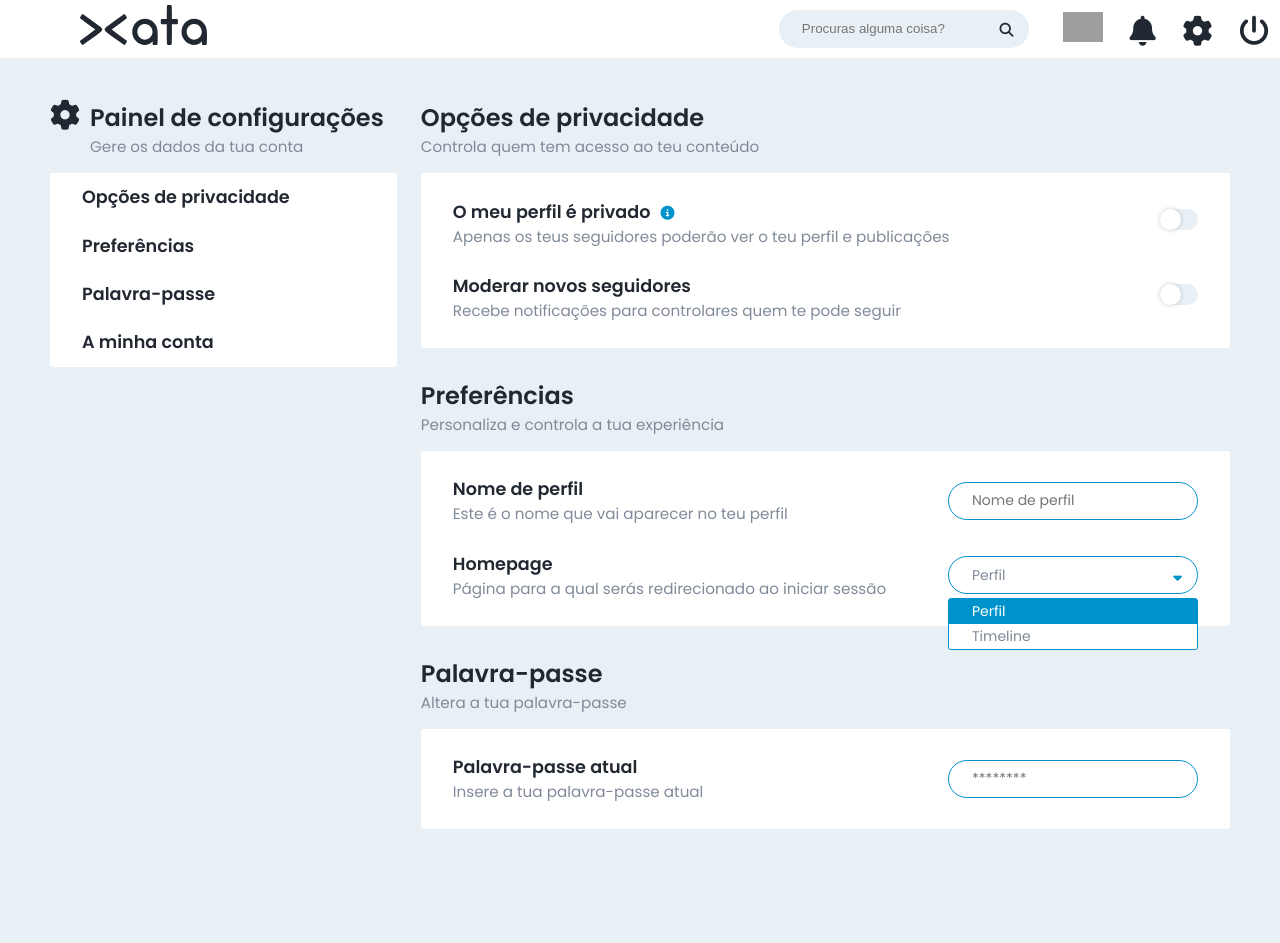
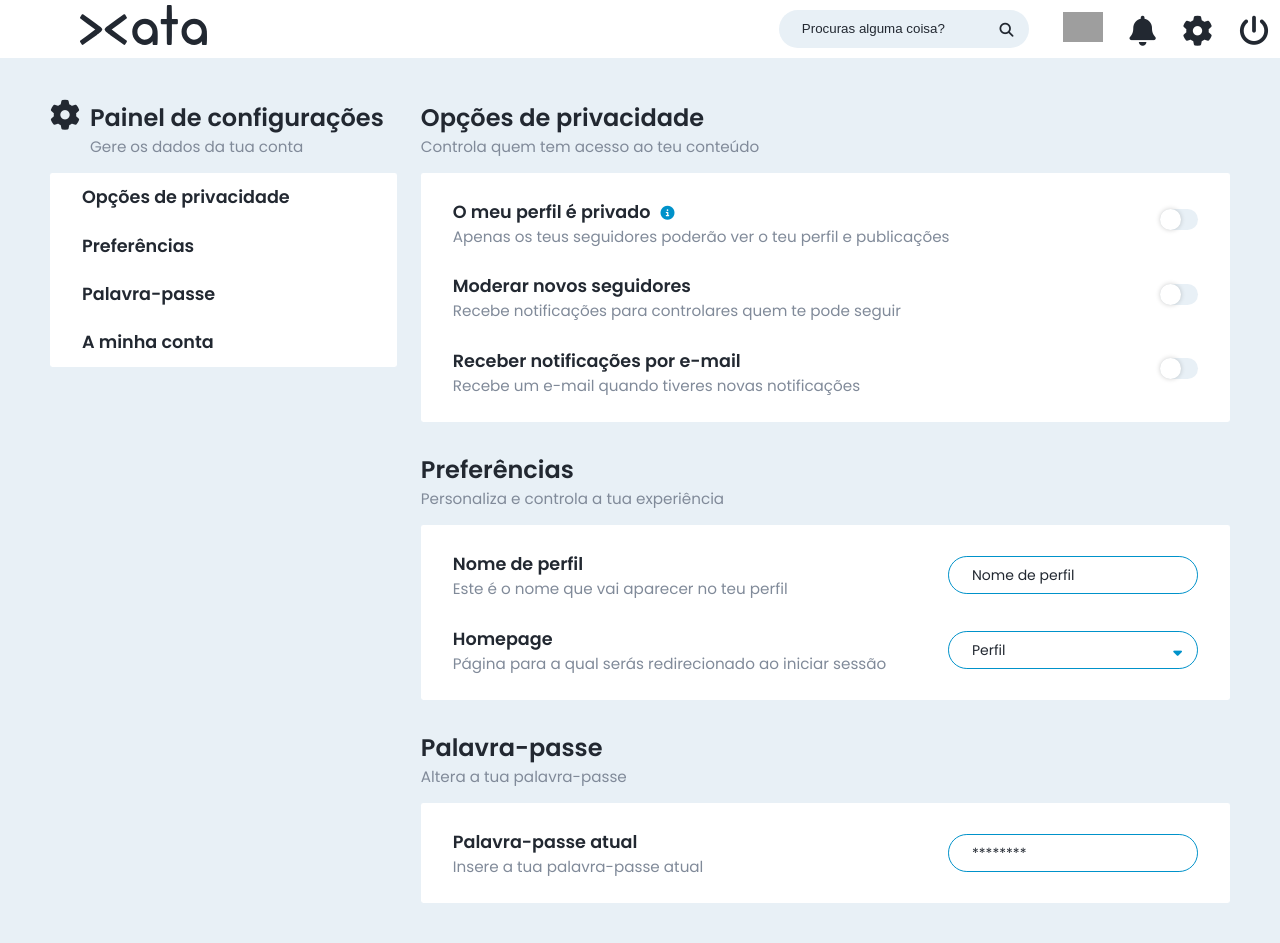
Before and after one commit to elisabetecosta/projeto-rede_social, a PHP site: page /server/settings.php in a window 1280 px wide. Before the commit the page ends 829 px from the top, so only its background shows below. Run offline with PHP 8.4, Linux system fonts and the light colour scheme; data that the repository does not hold is empty; some libraries are stand-ins or nearby versions; grey boxes are pictures that could not be loaded.

Commit message:
Finished js for select dropdowns

```diff
--- /dev/null
+++ b/scripts/settings.js
@@ -0,0 +1,52 @@
+//Seleciona todos os dropdowns do documento
+const dropdowns = document.querySelectorAll('.dropdown');
+
+
+//Itera por todos os elementos do dropdown
+dropdowns.forEach(dropdown => {
+
+    //Seleciona os elementos que fazem parte de cada dropdown
+    const select = dropdown.querySelector('.select');
+    const menu = dropdown.querySelector('.menu');
+    const options = dropdown.querySelectorAll('.menu li');
+    const selected = dropdown.querySelector('.selected');
+
+    //Adiciona um evento 'click' ao elemento selecionado
+    select.addEventListener('click', () => {
+
+        //Adiciona os estilos de menu-open ao elemento menu
+        menu.classList.toggle('menu-open');
+    });
+
+    //Itera por todos os elementos option
+    options.forEach(option => {
+
+        //Adiciona um evento 'click' ao elemento option
+        option.addEventListener('click', () => {
+
+            //Altera o texto de selecionado para clicado
+            selected.innerText = option.innerText;
+
+            //Remove os estilos de menu-open do elemento menu
+            menu.classList.remove('menu-open');
+
+            //Remove a classe active de todos os elementos option
+            options.forEach(option => {
+                option.classList.remove('active');
+            });
+
+            //Adiciona a classe active ao elemento option clicado
+            option.classList.add('active');
+        });
+    });
+
+    //Fecha o menu se o utilizador clicar fora do menu
+    window.addEventListener('click', (e) => {
+
+        //Se o utilizador clicar numa área que não pertença ao select enquanto o menu estiver aberto, o menu é fechado
+        if (!e.target.matches('.select') && menu.classList.contains('menu-open')) {
+
+            menu.classList.remove('menu-open');
+        }
+    });
+});
--- a/server/settings.php
+++ b/server/settings.php
@@ -8,7 +8,7 @@
     <!--Importação do ficheiro css-->
     <link href="../styles/settings.css" rel="stylesheet" type="text/css">
     <!--Importação do ficheiro javascript-->
-    <script src="../scripts/" type="text/javascript" defer></script>
+    <script src="../scripts/settings.js" type="text/javascript" defer></script>
 
 
     <!--Importação das fontes-->
@@ -52,6 +52,7 @@
                 <h2>Opções de privacidade</h2>
                 <p>Controla quem tem acesso ao teu conteúdo</p>
                 <div class="wrapper">
+
                     <div class="content">
                         <div class="text">
                             <h3>O meu perfil é privado<i class="fa-solid fa-circle-info"></i></h3>
@@ -71,6 +72,17 @@
                         <div class="checkbox">
                             <input type="checkbox" id="mod">
                             <label for="mod"></label>
+                        </div>
+                    </div>
+
+                    <div class="content">
+                        <div class="text">
+                            <h3>Receber notificações por e-mail</h3>
+                            <p>Recebe um e-mail quando tiveres novas notificações</p>
+                        </div>
+                        <div class="checkbox">
+                            <input type="checkbox" id="notif">
+                            <label for="notif"></label>
                         </div>
                     </div>
                 </div>
@@ -106,10 +118,10 @@
                         <div class="dropdown">
                             <div class="select">
                                 <span class="selected">Perfil</span>
-                                <span class="arrow"><i class="fa-solid fa-sort-down"></i></span>
+                                <div class="arrow"><i class="fa-solid fa-sort-down"></i></div>
                             </div>
                             <ul class="menu">
-                                <li class="active">Perfil</li>
+                                <li>Perfil</li>
                                 <li>Timeline</li>
                             </ul>
                         </div>
--- a/styles/settings.css
+++ b/styles/settings.css
@@ -180,13 +180,27 @@ p {
 #password-current {
     height: 2.375rem;
     border-radius: 1.18rem;
-    border: 1px solid #0092ca;
+    border: 1px solid var(--color-main);
     background-color: var(--color-basic);
     padding: 2px 23px 2px 23px;
     width: 15.625rem;
     font-size: 14px;
     font-family: var(--font-text);
-    color: var(--color-grey);
+    color: var(--color-default);
+}
+
+/* Altera a cor dos placeholders */
+::placeholder { /* Chrome, Firefox, Opera, Safari 10.1+ */
+    color: var(--color-default);
+    opacity: 1; /* Firefox */
+}
+
+:-ms-input-placeholder { /* Internet Explorer 10-11 */
+    color: var(--color-default);
+}
+
+::-ms-input-placeholder { /* Microsoft Edge */
+    color: var(--color-default);
 }
 
 /* Esconde o select original mas mantém o elemento para que seja lido pelo browser */
@@ -208,13 +222,6 @@ select {
     transition: 0.3s;
 }
 
-
-/* javascript */
-.select-clicked {
-    border: 2px solid var(--color-hover);
-    box-shadow: 0 0 0 0.8em var(--color-hover);
-}
-
 .arrow {
     color: var(--color-main);
     position: absolute;
@@ -229,10 +236,10 @@ select {
 .menu {
     list-style: none;
     background-color: var(--color-basic);
-    color: var(--color-grey);
+    color: var(--color-default);
     font-family: var(--font-text);
     font-size: 14px;
-    border: 1px solid #0092ca;
+    border: 1px solid var(--color-main);
     border-radius: 0.18rem;
 
     position: absolute;
@@ -240,8 +247,8 @@ select {
     left: 50%;
     width: 100%;
     transform: translateX(-50%);
-    /* opacity: 0;
-    display: none; */
+    opacity: 0;
+    display: none;
     transition: 0.3s;
     z-index: 1;
 }
```
